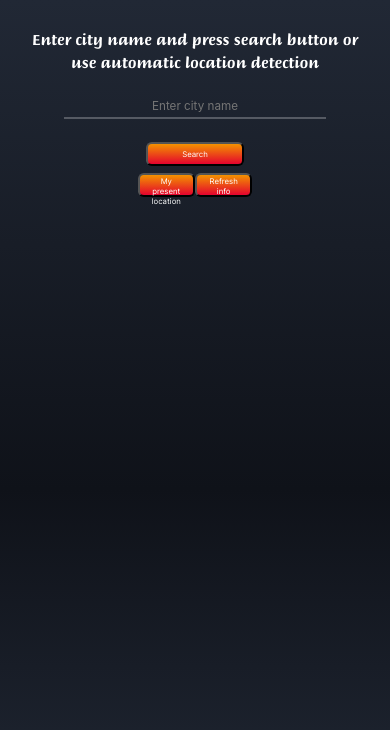
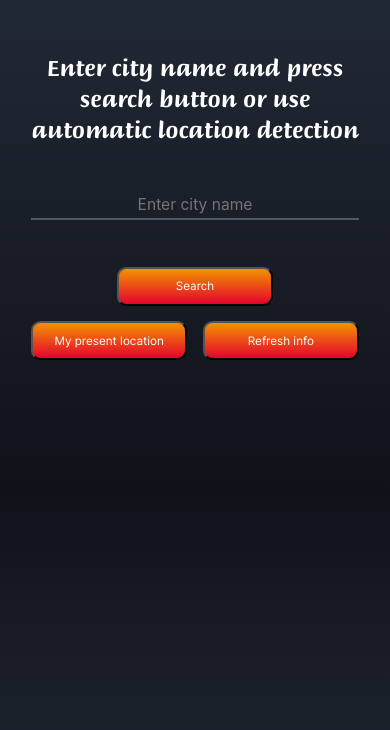
Before and after one commit to Metalspell/Weather-app, a React (Create React App) app: page / in a window 390 px wide. Shown: the top 730 px of the page. Built offline with nearby package versions, Linux system fonts and the light colour scheme.

Commit message:
Fix mobile version

```diff
--- a/src/App.css
+++ b/src/App.css
@@ -42,3 +42,10 @@
     transform: rotate(360deg);
   }
 }
+
+
+@media (max-width: 480px) {
+  .App {
+    height: 100vh;
+  }
+}
--- a/src/Components/Input/Input.module.css
+++ b/src/Components/Input/Input.module.css
@@ -81,4 +81,37 @@
     margin-top: 2vw;
     border-radius: 1.5vw !important;
   }
+
+  .buttonsWrapper {
+    width: 70%;
+  }
 }
+
+@media (max-width: 480px) {
+  .mainContainer {
+    padding: 10vw 8vw;
+  }
+
+  .tytle {
+    font-size: 6vw;
+    line-height: 8vw;
+  }
+
+  .buttonsWrapper {
+    width: 100%;
+  }
+
+  .button {
+    width: 40vw;
+    height: 10vw;
+    font-size: 3vw;
+    margin-top: 4vw;
+    border-radius: 2.5vw !important;
+  }
+
+  .formField {
+    margin: 8vw 0vw 8vw 0vw;
+    width: 100%;
+    font-size: 4vw;
+  }
+}
```
Also changed, not shown: src/Components/Input/Input.tsx (line endings or trailing spaces).
